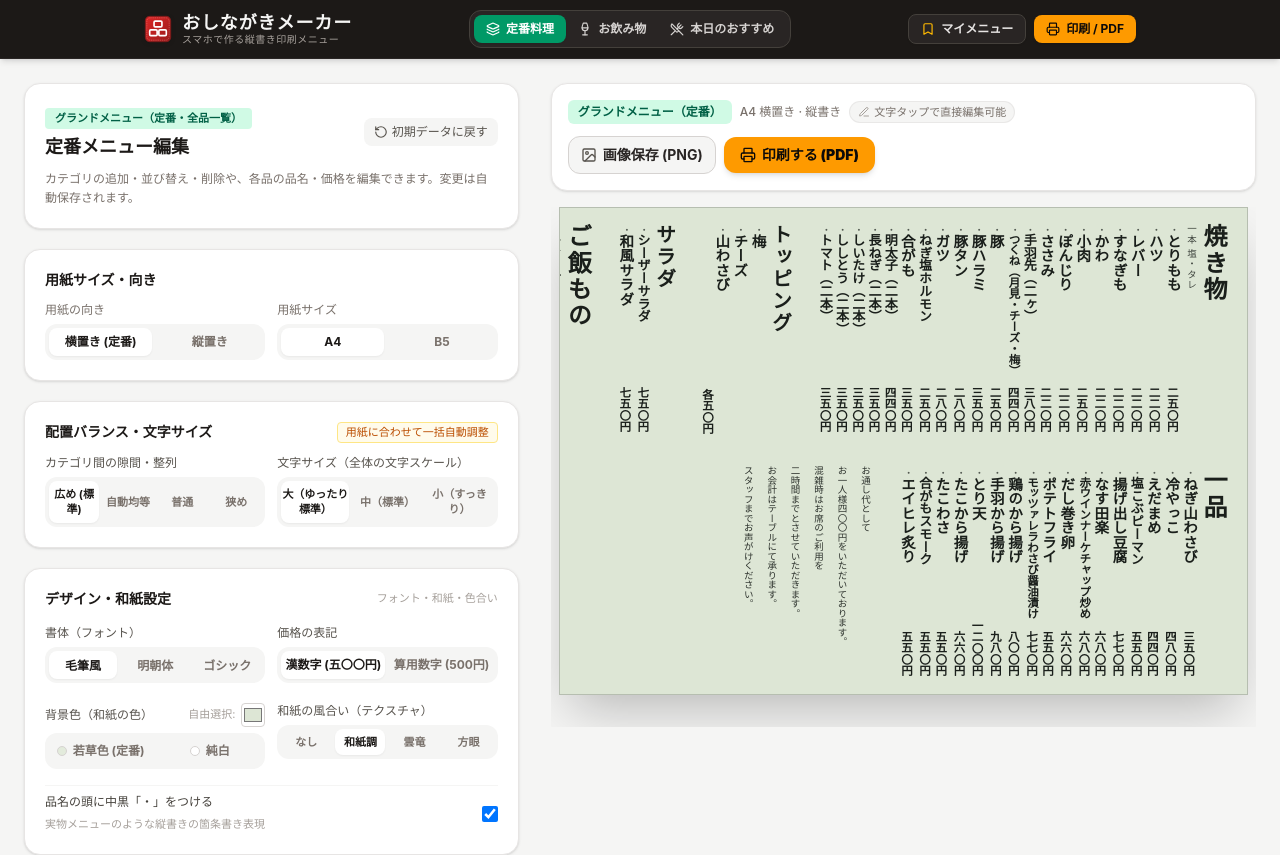
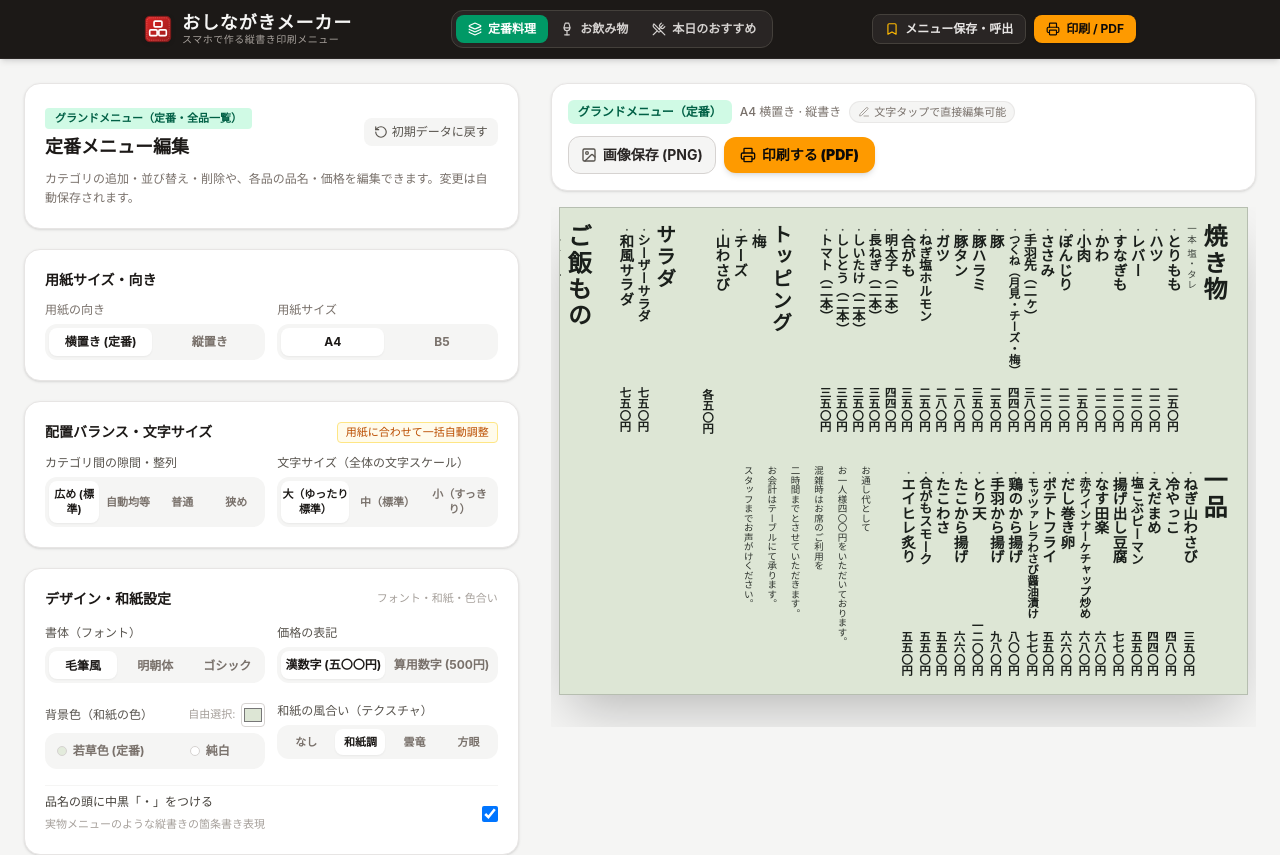
Before and after one commit to saikoro2007/oshinagaki-maker, a Vue app: page / in a window 1280 px wide. Shown: the top 855 px of the page. Built offline with nearby package versions, Linux system fonts and the light colour scheme; a web font is replaced by a local one.

Commit message:
fix: マイメニューモーダルのprop定義を修正しモーダルが開くよう修正、ボタン名を「メニュー保存・呼出」に改善

```diff
--- a/src/App.vue
+++ b/src/App.vue
@@ -71,6 +71,11 @@ onMounted(() => {
       if (savedType === 'daily' || savedType === 'grand' || savedType === 'drink') {
         menuType.value = savedType
       }
+    }
+
+    const paramModal = urlParams.get('modal')
+    if (paramModal === 'mymenu') {
+      showMyMenusModal.value = true
     }
 
     // 1. Daily Menu Load & Migration
@@ -347,11 +352,11 @@ function triggerPrint() {
             type="button"
             @click="showMyMenusModal = true"
             class="px-3 py-1.5 bg-stone-800 hover:bg-stone-700 active:scale-95 text-stone-200 hover:text-white font-bold text-xs rounded-lg border border-stone-700 shadow-xs flex items-center gap-1.5 transition cursor-pointer"
-            title="作成したお品書きを手元に記憶・読み込み"
+            title="作成したメニューをスマホに保存・いつでも呼び出せます"
           >
             <Bookmark class="w-3.5 h-3.5 text-amber-400" />
-            <span class="hidden sm:inline">マイメニュー</span>
-            <span class="sm:hidden">手元保存</span>
+            <span class="hidden sm:inline">メニュー保存・呼出</span>
+            <span class="sm:hidden">保存・呼出</span>
           </button>
 
           <!-- Quick Print Button -->
--- a/src/components/MyMenusModal.vue
+++ b/src/components/MyMenusModal.vue
@@ -9,8 +9,8 @@
         <div class="flex items-center gap-2">
           <Bookmark class="w-5 h-5 text-amber-600" />
           <div>
-            <h3 class="font-bold text-stone-900 text-base">手元に記憶（マイメニュー管理）</h3>
-            <p class="text-[11px] text-stone-500">作成したメニューをスマホ内に複数保存・いつでも呼び出せます</p>
+            <h3 class="font-bold text-stone-900 text-base">メニューの保存・呼出（マイメニュー）</h3>
+            <p class="text-[11px] text-stone-500">作成したお品書きをスマホ・PCに保存し、いつでも切り替え・復元できます</p>
           </div>
         </div>
         <button
@@ -175,6 +175,10 @@ import { ref, computed, onMounted } from 'vue'
 import { Bookmark, Save, Trash2, FolderOpen, X } from '@lucide/vue'
 
 const props = defineProps({
+  show: {
+    type: Boolean,
+    default: true
+  },
   currentMenuType: {
     type: String,
     required: true,
```
